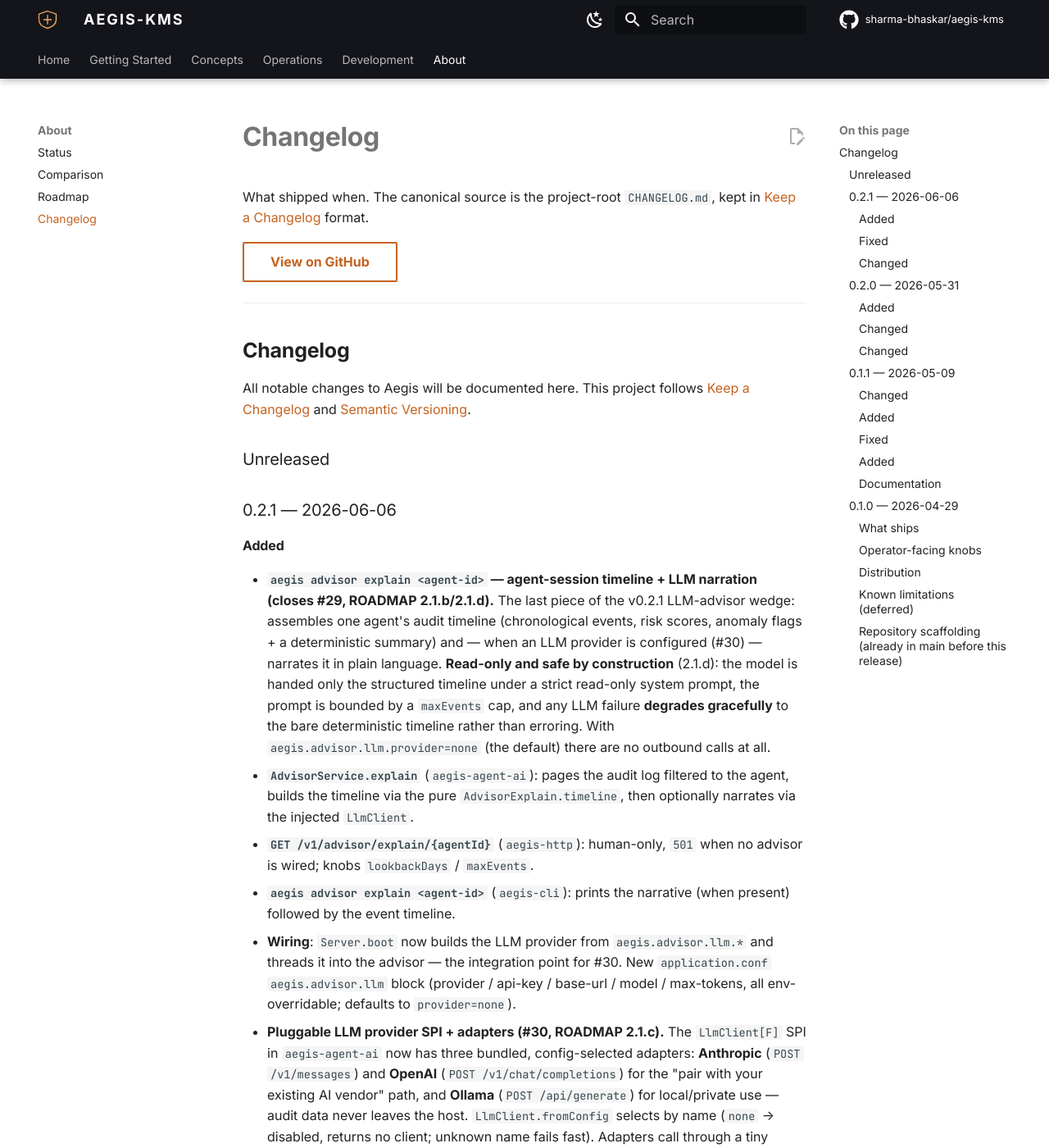
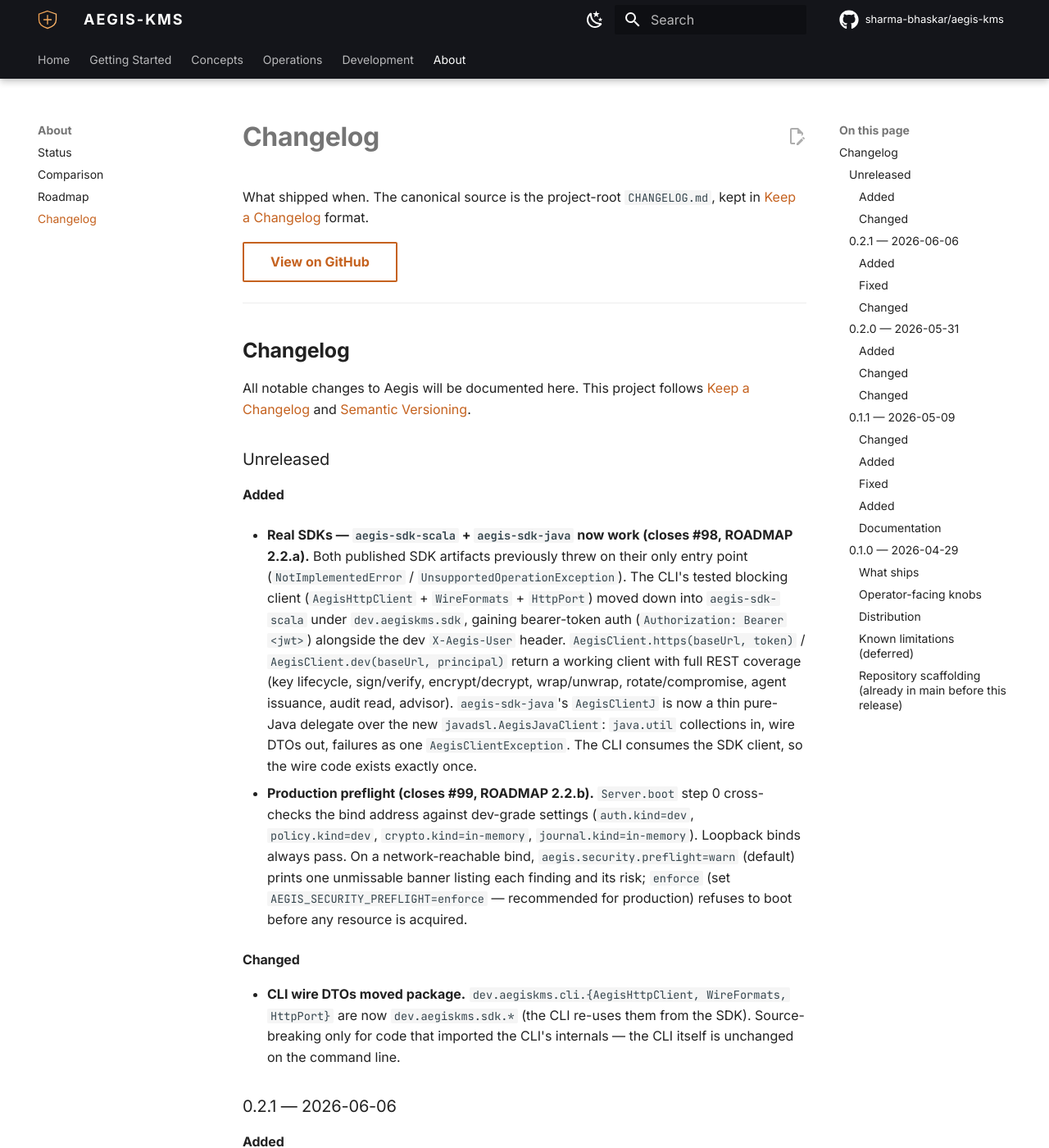
Before and after one commit to sharma-bhaskar/aegis-kms, an MkDocs documentation site: the page built from docs/about/changelog.md, in a window 1280 px wide and 1400 px high. Shown: the whole window at 82% size. Built offline with MkDocs 1.6.1 and Material for MkDocs 9.7.7, drawn with Linux system fonts in a browser that asks for light colours; comment, search, counter and statistics services are not loaded.

Commit message:
feat(sdk+server): real SDK clients + production preflight; docs + issue hygiene (closes #98, closes #99) (#108)
Signed-off-by: bhaskarsharma <sharma.b6@gmail.com>

```diff
--- a/CHANGELOG.md
+++ b/CHANGELOG.md
@@ -5,6 +5,32 @@
 [Semantic Versioning](https://semver.org/spec/v2.0.0.html).
 
 ## Unreleased
+
+### Added
+
+- **Real SDKs — `aegis-sdk-scala` + `aegis-sdk-java` now work (closes #98, ROADMAP 2.2.a).** Both published
+  SDK artifacts previously threw on their only entry point (`NotImplementedError` /
+  `UnsupportedOperationException`). The CLI's tested blocking client (`AegisHttpClient` + `WireFormats` +
+  `HttpPort`) moved down into `aegis-sdk-scala` under `dev.aegiskms.sdk`, gaining bearer-token auth
+  (`Authorization: Bearer <jwt>`) alongside the dev `X-Aegis-User` header. `AegisClient.https(baseUrl, token)`
+  / `AegisClient.dev(baseUrl, principal)` return a working client with full REST coverage (key lifecycle,
+  sign/verify, encrypt/decrypt, wrap/unwrap, rotate/compromise, agent issuance, audit read, advisor).
+  `aegis-sdk-java`'s `AegisClientJ` is now a thin pure-Java delegate over the new `javadsl.AegisJavaClient`:
+  `java.util` collections in, wire DTOs out, failures as one `AegisClientException`. The CLI consumes the SDK
+  client, so the wire code exists exactly once.
+
+- **Production preflight (closes #99, ROADMAP 2.2.b).** `Server.boot` step 0 cross-checks the bind address
+  against dev-grade settings (`auth.kind=dev`, `policy.kind=dev`, `crypto.kind=in-memory`,
+  `journal.kind=in-memory`). Loopback binds always pass. On a network-reachable bind,
+  `aegis.security.preflight=warn` (default) prints one unmissable banner listing each finding and its risk;
+  `enforce` (set `AEGIS_SECURITY_PREFLIGHT=enforce` — recommended for production) refuses to boot before any
+  resource is acquired.
+
+### Changed
+
+- **CLI wire DTOs moved package.** `dev.aegiskms.cli.{AegisHttpClient, WireFormats, HttpPort}` are now
+  `dev.aegiskms.sdk.*` (the CLI re-uses them from the SDK). Source-breaking only for code that imported the
+  CLI's internals — the CLI itself is unchanged on the command line.
 
 ## 0.2.1 — 2026-06-06
 
```
Also changed, not shown: README.md (+18 -10 lines), ROADMAP.md (+21 -9 lines), SECURITY.md (+10 -0 lines), modules/aegis-server/src/main/resources/application.conf (+10 -0 lines), 18 other files.
